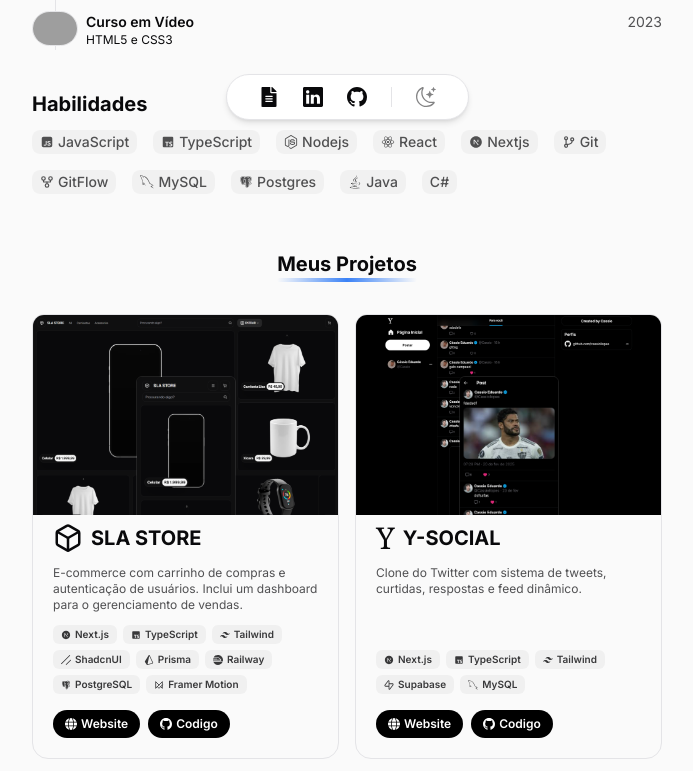
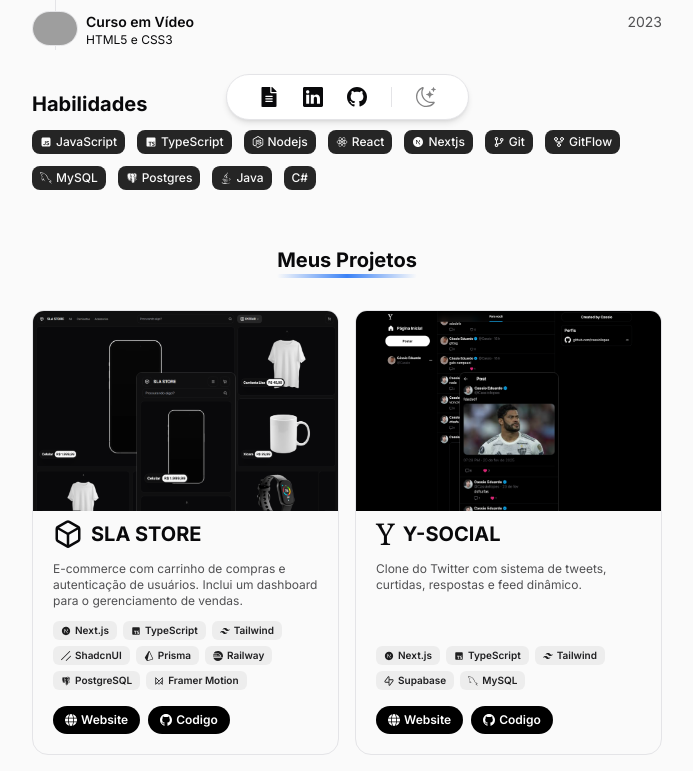
Before and after one commit to Cassiollopes/portfolio, a Next.js app: page / in a window 1280 px wide. Shown: the part 660-1431 px from the top of the page, without its empty margins (293-986 px from the left). Built offline with nearby package versions, Linux system fonts and the light colour scheme; grey boxes are pictures that could not be loaded.

Commit message:
modified:   src/app/page.tsx 	modified:   src/components/project-card.tsx

```diff
--- a/src/app/page.tsx
+++ b/src/app/page.tsx
@@ -141,11 +141,11 @@
       </div>
       <div className="flex flex-col gap-3 w-full">
         <h2>Habilidades</h2>
-        <div className="flex flex-wrap gap-4 max-md:gap-3">
+        <div className="flex flex-wrap gap-3 max-md:pr-8">
           {skills.map((skill, i) => (
             <div
               key={i}
-              className="flex gap-1 items-center opacity-70 text-sm bg-black/5 dark:bg-white/5 p-0.5 px-2 rounded-lg font-medium"
+              className="flex gap-1 items-center text-xs bg-black/85 text-background dark:bg-white/5 dark:text-foreground p-1 px-2 rounded-lg font-medium"
             >
               {skill.icon}
               {skill.name}
--- a/src/components/project-card.tsx
+++ b/src/components/project-card.tsx
@@ -81,11 +81,11 @@
           <h3 className="text-xl font-bold">{title}</h3>
         </div>
         <p className="text-xs">{description}</p>
-        <div className="flex flex-wrap gap-1.5 pb-1 mt-auto opacity-80">
+        <div className="flex flex-wrap gap-1.5 pb-1 mt-auto">
           {technologies.map((tech, i) => (
             <div
               key={i}
-              className="p-0.5 px-2 dark:bg-white/5 bg-black/5 rounded-md flex gap-1 items-center font-semibold text-[10px]"
+              className="p-0.5 px-2 dark:bg-white/5 bg-black/5 rounded-md flex gap-1 items-center font-semibold text-[10px] text-foreground/90"
             >
               {tech.icon}
               {tech.label}
```
